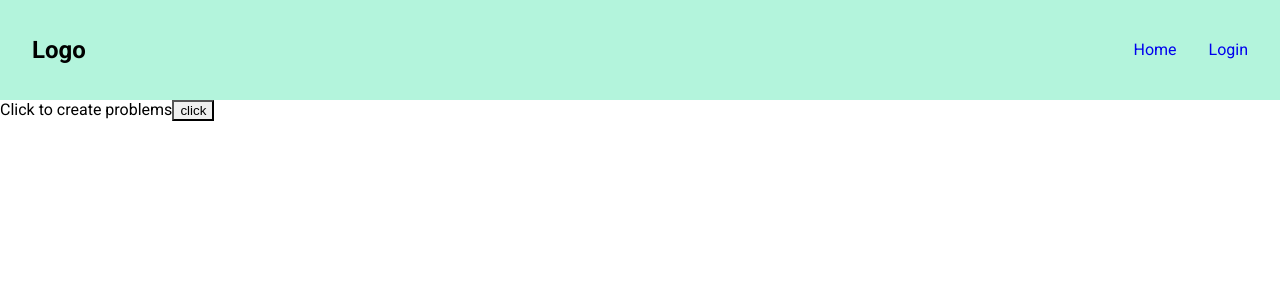
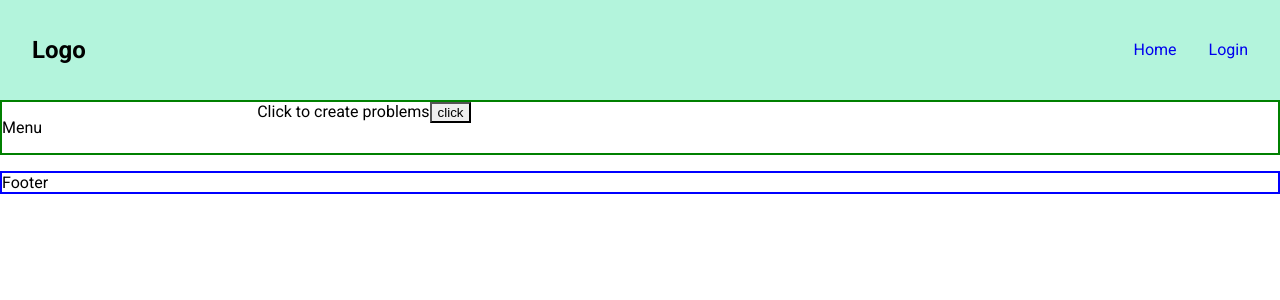
Before and after one commit to sparky9043/12-math-problem-generator, a React (Vite) app in the folder frontend/: page /dashboard/problems in a window 1280 px wide. Shown: the top 300 px of the page. Built offline with nearby package versions, Linux system fonts and the light colour scheme.

Commit message:
make dashboard show problems list through outlet

```diff
--- a/frontend/src/App.tsx
+++ b/frontend/src/App.tsx
@@ -65,7 +65,7 @@ const App = () => {
   }
 
   return (
-    <div>
+    <div style={{ height: '100vh' }}>
       <NavBar user={user} logout={onLogout} />
       {notification ? <Notification className={notification.type}>{notification.message}</Notification> : null}
       <Routes>
--- a/frontend/src/components/Dashboard.tsx
+++ b/frontend/src/components/Dashboard.tsx
@@ -1,10 +1,32 @@
 import { Outlet } from "react-router-dom"
+import styled from "styled-components"
+
+const Sticky = styled.div`
+  display: flex;
+  flex-direction: column;
+`
+
+const DashBoardDiv = styled.div`
+  display: flex;
+  min-height: auto;
+  border: 2px solid green;
+`
+
+const Menu = styled.div`
+  width: 20%;
+`
 
 const DashBoard = () => {
   return (
-    <div>
-      <Outlet />
-    </div>
+    <Sticky id="hello">
+      <DashBoardDiv>
+        <Menu>
+          <p>Menu</p>
+        </Menu>
+        <Outlet />
+      </DashBoardDiv>
+      <p style={{ border: '2px solid blue' }}>Footer</p>
+    </Sticky>
   )
 }
 
```
